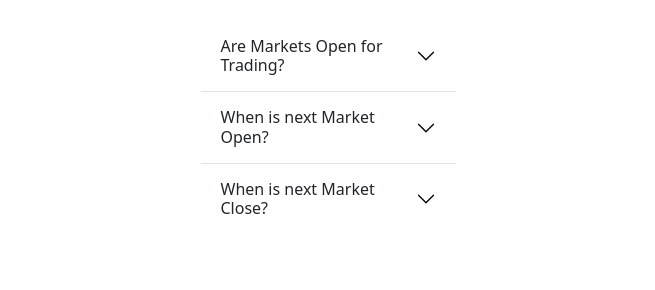
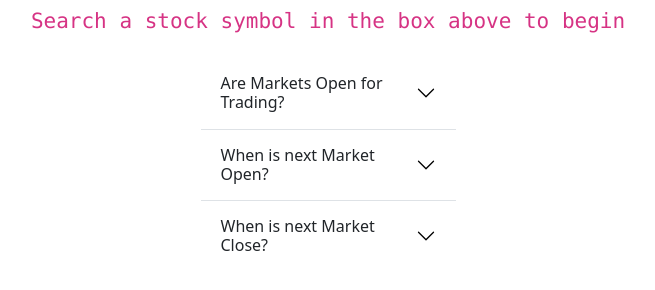
Before and after one commit to FrancRose/stock-app, a Django app: template quotes/templates/index.html in a window 1280 px wide. Shown: the part 131-421 px from the top of the page, without its empty margins (312-967 px from the left). Run offline with Django 4.2, Linux system fonts and the light colour scheme; the template is opened without the code that fills it: values that come from a table or form of the project are taken from there, others are empty; data comes from the database, SQL or seed files in the repository.

```diff
--- a/quotes/templates/index.html
+++ b/quotes/templates/index.html
@@ -8,6 +8,7 @@
     <div class="container">
       <div class="row text-center mb-3">
         <h1>Greetings. Today is: {{ clock.timestamp }}</h1>
+        <h4> <code> Search a stock symbol in the box above to begin </code></h4>
       </div>
 
       <!-- SINGLE ROW ------------------------------------------------------- -->
```
Also changed, not shown: README.md (added).
